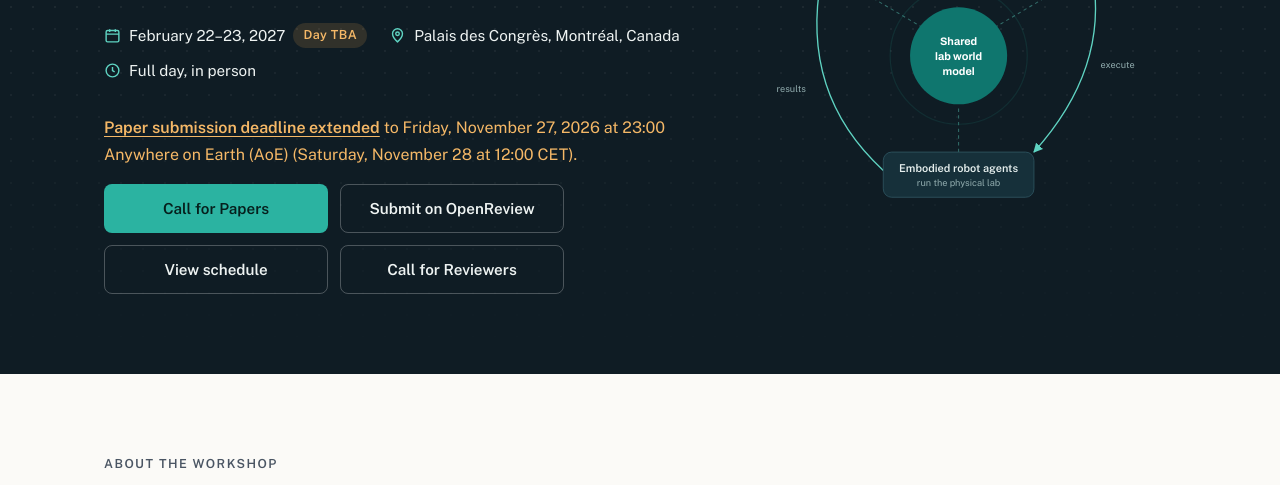
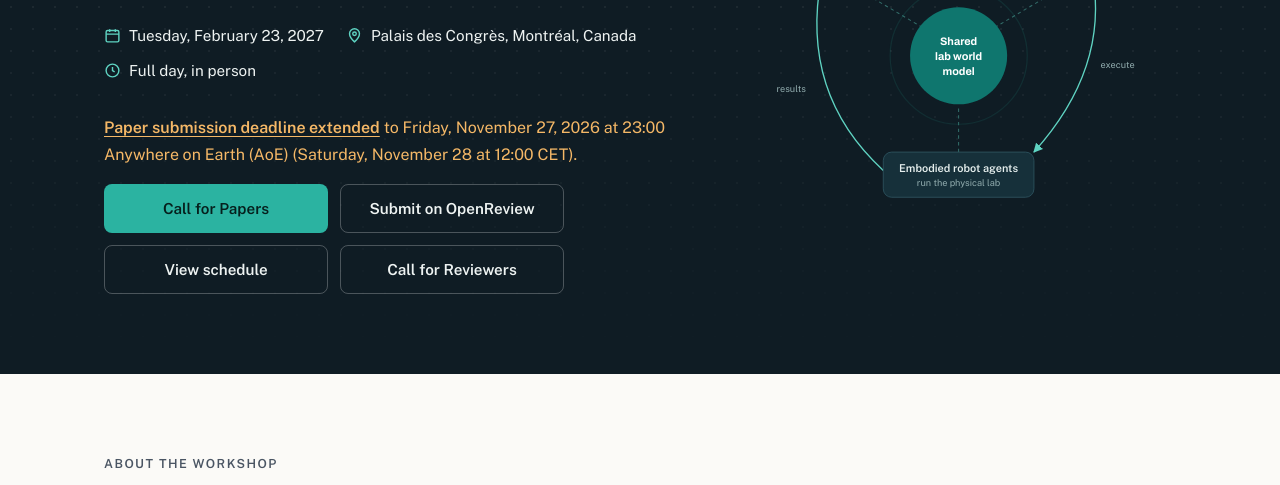
Before and after one commit to siavashHkh/agentic-labs-aaai27, a plain HTML site: page index.html in a window 1280 px wide. Shown: the part 307-792 px from the top of the page. Drawn offline with nearby package versions, Linux system fonts and the light colour scheme.

Commit message:
Confirm the workshop date for February 23

```diff
--- a/index.html
+++ b/index.html
@@ -103,7 +103,6 @@ a:hover { color: var(--accent); }
 .meta { display: flex; flex-wrap: wrap; gap: 10px 22px; margin: 0 0 2rem; padding: 0; list-style: none; color: var(--hero-ink); font-size: .95rem; }
 .meta li { display: flex; align-items: center; gap: 8px; }
 .meta svg { width: 17px; height: 17px; stroke: #5fd3c2; fill: none; stroke-width: 2; flex: none; }
-.meta .tba { background: rgba(240,165,74,.15); color: #f5b867; }
 .hero .deadline { margin: 0 0 1rem; color: #f5b867; }
 .hero .deadline a { color: inherit; }
 .cta { display: grid; grid-template-columns: repeat(2, minmax(0, 1fr)); gap: 12px; max-width: 460px; }
@@ -274,7 +273,7 @@ footer .wrap { display: flex; justify-content: space-between; flex-wrap: wrap; g
       <h1>Agentic Laboratories</h1>
       <p class="sub">Coordinating AI Scientists for Autonomous Physical Experimentation</p>
       <ul class="meta">
-        <li><svg viewBox="0 0 24 24"><rect x="3" y="5" width="18" height="16" rx="2"/><path d="M3 10h18M8 3v4M16 3v4"/></svg>February 22–23, 2027 <span class="tba">Day TBA</span></li>
+        <li><svg viewBox="0 0 24 24"><rect x="3" y="5" width="18" height="16" rx="2"/><path d="M3 10h18M8 3v4M16 3v4"/></svg><time datetime="2027-02-23">Tuesday, February 23, 2027</time></li>
         <li><svg viewBox="0 0 24 24"><path d="M12 21s-7-6.2-7-11.5A7 7 0 0 1 19 9.5C19 14.8 12 21 12 21z"/><circle cx="12" cy="9.5" r="2.5"/></svg>Palais des Congrès, Montréal, Canada</li>
         <li><svg viewBox="0 0 24 24"><circle cx="12" cy="12" r="9"/><path d="M12 7v5l3 2"/></svg>Full day, in person</li>
       </ul>
@@ -402,9 +401,9 @@ footer .wrap { display: flex; justify-content: space-between; flex-wrap: wrap; g
       <div><span>Extended paper submission deadline</span><span><time datetime="2026-11-27T23:00:00-12:00">Fri, Nov 27, 2026 at 23:00 AoE</time><br><time datetime="2026-11-28T12:00:00+01:00">Sat, Nov 28, 2026 at 12:00 CET</time></span></div>
       <div><span>Author notification</span><span>Wed, Dec 2, 2026</span></div>
       <div><span>Camera-ready deadline</span><span class="tba">TBA</span></div>
-      <div><span>Workshop day</span><span>Mon, Feb 22 or Tue, Feb 23, 2027 <span class="tba">Day TBA</span></span></div>
+      <div><span>Workshop day</span><span><time datetime="2027-02-23">Tuesday, February 23, 2027</time></span></div>
     </div>
-    <p class="note">The AAAI-27 workshop program takes place Monday, February 22 and Tuesday, February 23, 2027, at the Palais des Congrès de Montréal. Other deadlines follow the <a href="https://aaai.org/conference/aaai/aaai-27/workshops-call/">AAAI-27 workshop program</a> guidelines and are at 23:59 AoE.</p>
+    <p class="note">Other deadlines follow the <a href="https://aaai.org/conference/aaai/aaai-27/workshops-call/">AAAI-27 workshop program</a> guidelines and are at 23:59 AoE.</p>
   </div>
 </section>
 
@@ -413,7 +412,7 @@ footer .wrap { display: flex; justify-content: space-between; flex-wrap: wrap; g
     <div class="section-head">
       <p class="eyebrow">Program</p>
       <h2>Tentative schedule</h2>
-      <p class="lede">A full-day, in-person program with invited talks, four oral presentations, two poster sessions and a panel discussion.</p>
+      <p class="lede"><time datetime="2027-02-23">Tuesday, February 23, 2027</time>. The full-day, in-person program includes invited talks, four oral presentations, two poster sessions and a panel discussion.</p>
     </div>
     <div class="schedule">
       <div class="session-label">Morning</div>
```
